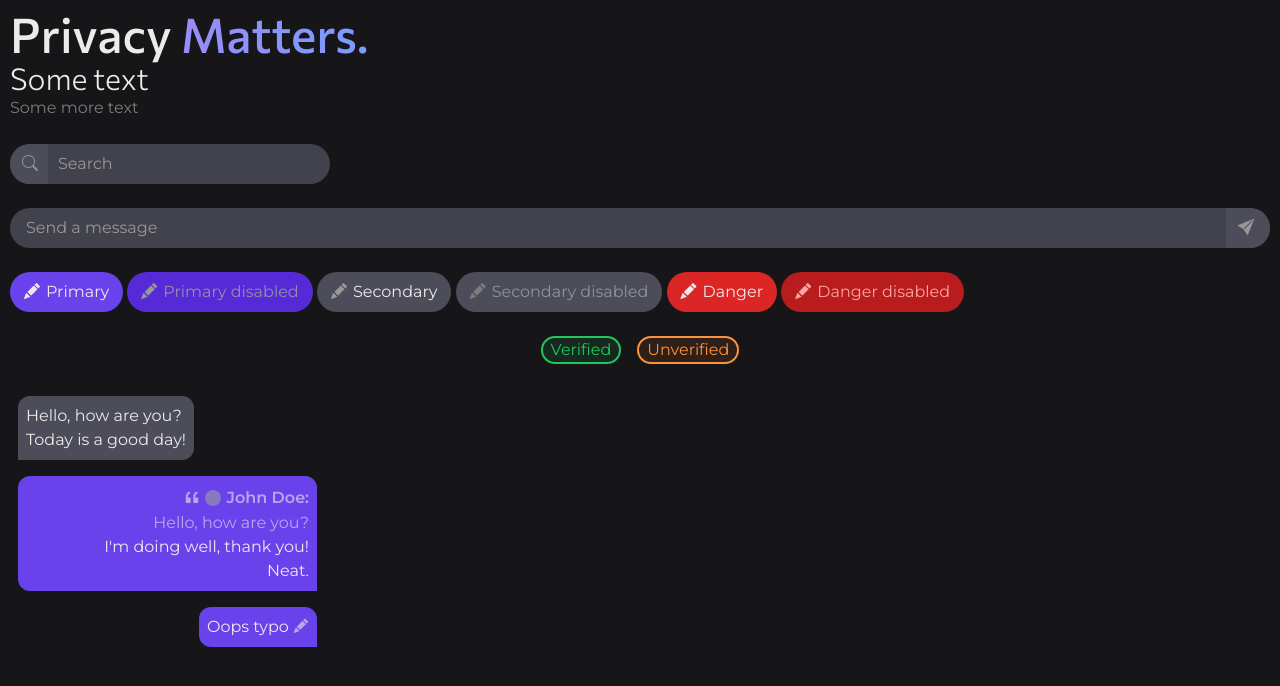
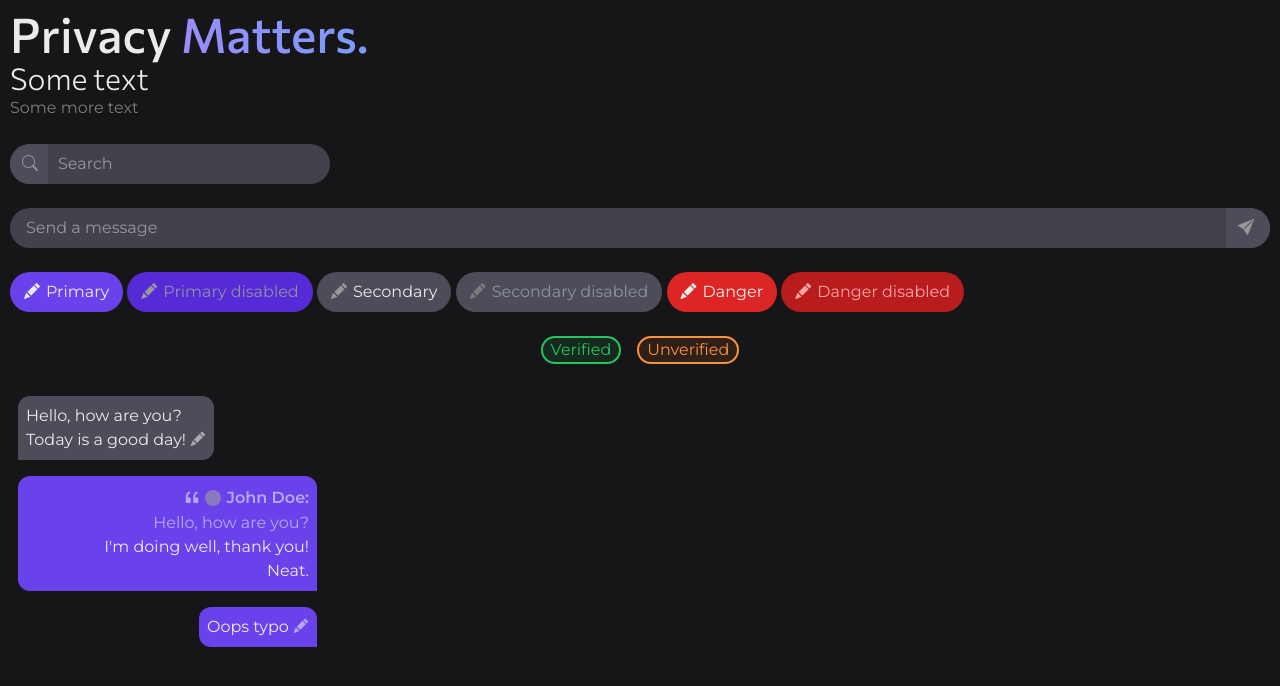
Before and after one commit to MorganDilling/whispr-tailwind-testing, a SvelteKit app: page /components in a window 1280 px wide. Shown: the top 686 px of the page. Built offline with nearby package versions, Linux system fonts and the light colour scheme; grey boxes are pictures that could not be loaded.

Commit message:
feat: Update edited string

```diff
--- a/src/lib/components/Message.svelte
+++ b/src/lib/components/Message.svelte
@@ -142,12 +142,12 @@
 						on:mouseover={(e) =>
 							dispatchTooltip(
 								e,
-								`Edited ${message.edited?.toLocaleDateString()}  ${message.edited?.toLocaleTimeString()}`
+								`Edited ${message.edited?.toLocaleString('en-GB', { dateStyle: 'medium', timeStyle: 'short' })}`
 							)}
 						on:focus={(e) =>
 							dispatchTooltip(
 								e,
-								`Edited ${message.edited?.toLocaleDateString()} ${message.edited?.toLocaleTimeString()}`
+								`Edited ${message.edited?.toLocaleString('en-GB', { dateStyle: 'medium', timeStyle: 'short' })}`
 							)}
 						on:mouseleave={() => dispatch('hide-tooltip')}
 						on:focusout={() => dispatch('hide-tooltip')}
--- a/src/routes/components/+page.svelte
+++ b/src/routes/components/+page.svelte
@@ -185,7 +185,8 @@
 				content: 'Today is a good day!',
 				author: {
 					name: 'John Doe'
-				}
+				},
+				edited: new Date()
 			}
 		]}
 		side="left"
```
